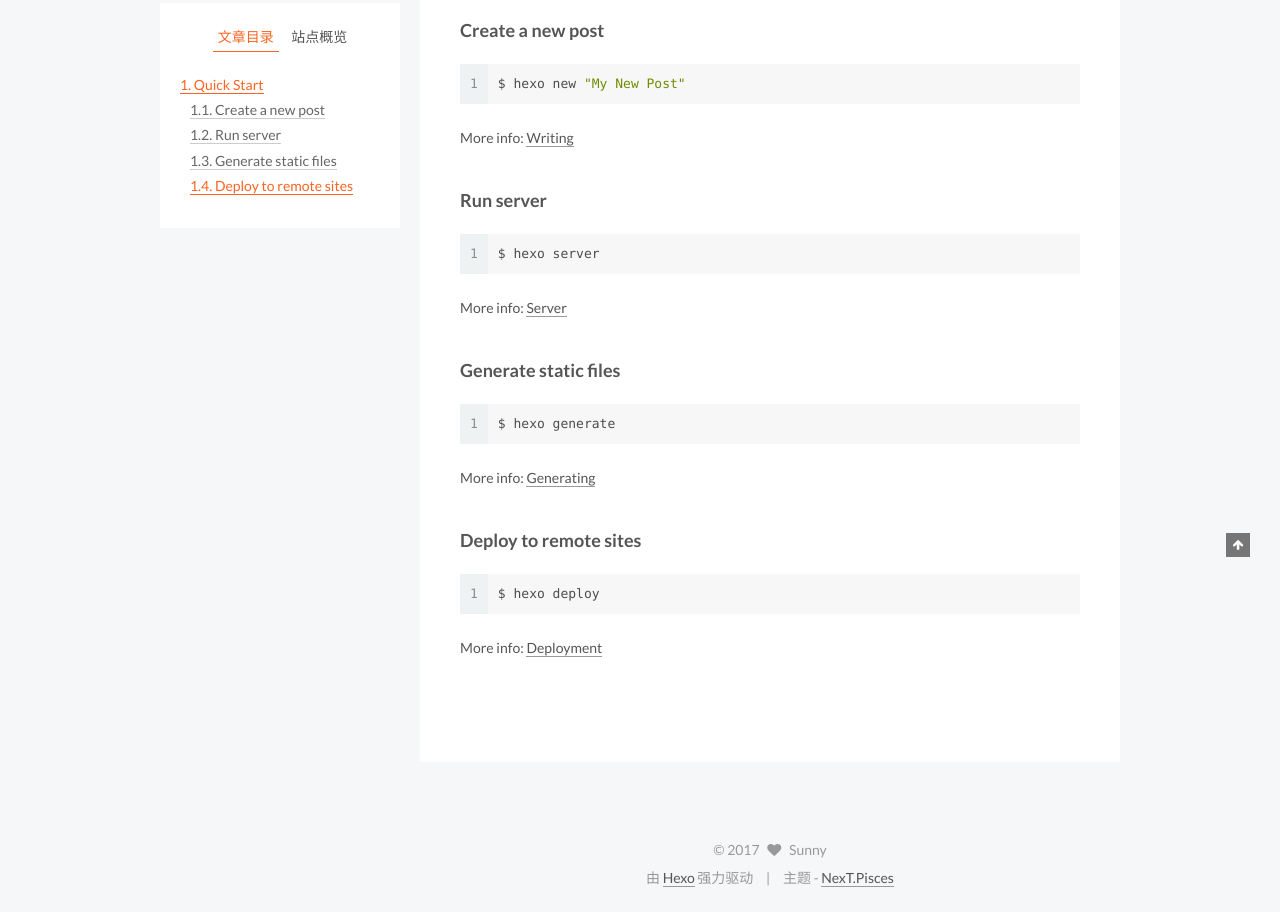
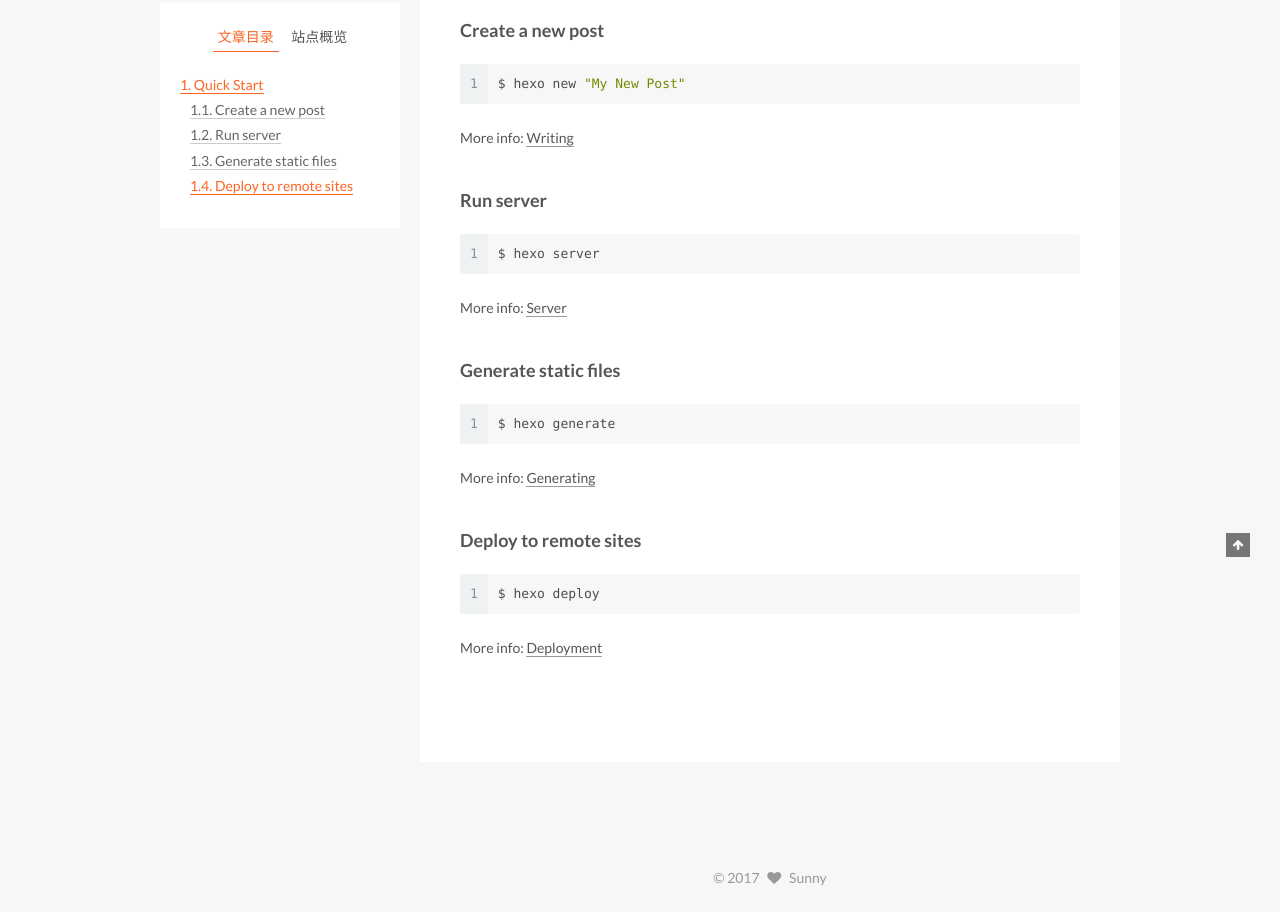
Before and after one commit to sunny910/sunny910.github.io, a plain HTML site: page 2017/03/24/hello-world/index.html in a window 1280 px wide. Shown: the part 343-1255 px from the top of the page. Drawn offline with Linux system fonts and the light colour scheme.

Commit message:
Site updated: 2017-03-24 15:46:53

```diff
--- a/2017/03/24/hello-world/index.html
+++ b/2017/03/24/hello-world/index.html
@@ -543,18 +543,6 @@ Quick">
 </div>
 
 
-<div class="powered-by">
-  由 <a class="theme-link" href="https://hexo.io">Hexo</a> 强力驱动
-</div>
-
-<div class="theme-info">
-  主题 -
-  <a class="theme-link" href="https://github.com/iissnan/hexo-theme-next">
-    NexT.Pisces
-  </a>
-</div>
-
-
 
 
 
--- a/css/main.css
+++ b/css/main.css
@@ -1685,7 +1685,7 @@ pre .javascript .function {
   width: 4px;
   height: 4px;
   border-radius: 50%;
-  background: #fff;
+  background: #ff5290;
 }
 .links-of-blogroll {
   font-size: 13px;
```
Also changed, not shown: archives/2017/03/index.html (+0 -12 lines), archives/2017/index.html (+0 -12 lines), archives/index.html (+0 -12 lines), index.html (+0 -12 lines).
